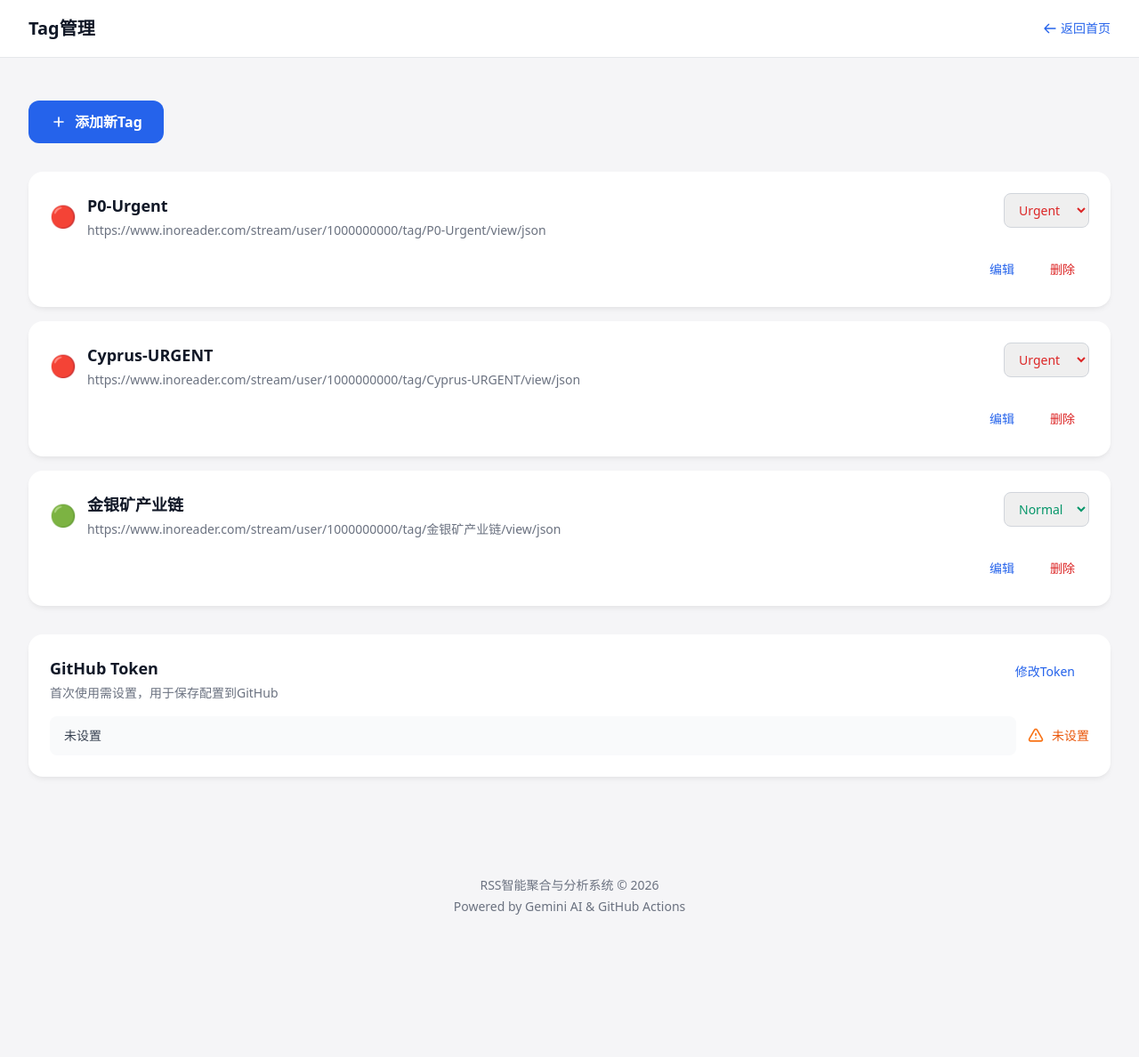
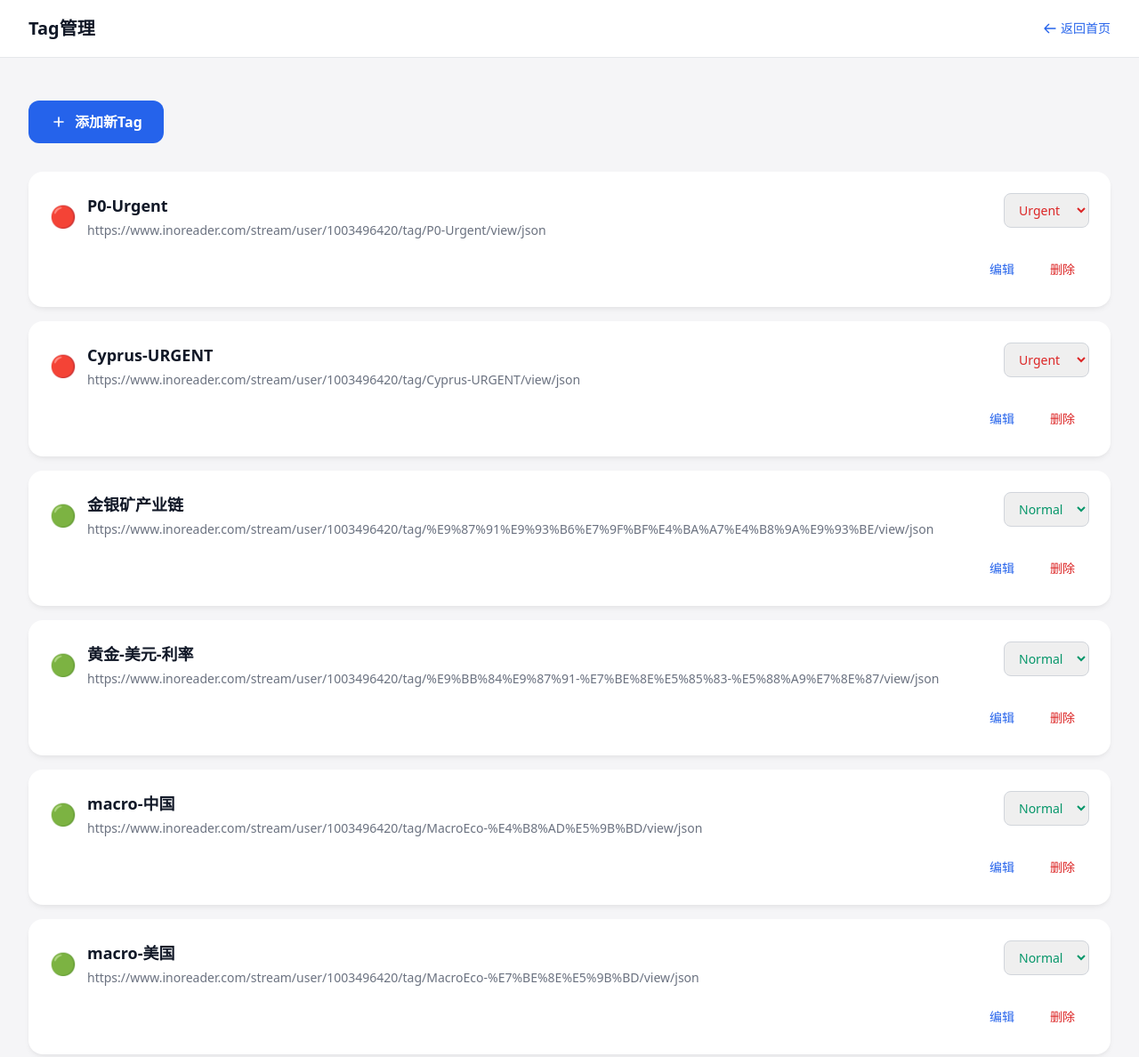
Before and after one commit to FireTigerStudio/-InoreaderAI, a website: page docs/tags.html in a window 1280 px wide. Shown: the top 1188 px of the page at 89% size. Before the commit the page ends 1061 px from the top, so only its background shows below. Drawn offline with nearby package versions, Linux system fonts and the light colour scheme.

Commit message:
Fix tags page to load all 11 tags from local config

```diff
--- a/docs/tags.html
+++ b/docs/tags.html
@@ -279,7 +279,7 @@
                     tags = App.loadTagsFromLocalStorage();
                     if (tags.length === 0) {
                         // Use default tags if nothing in localStorage
-                        tags = getDefaultTags();
+                        tags = await getDefaultTags();
                         App.saveTagsToLocalStorage(tags);
                     }
                     console.log('GitHub token not set. Using local cache.');
@@ -291,7 +291,7 @@
                 // Fallback to localStorage
                 tags = App.loadTagsFromLocalStorage();
                 if (tags.length === 0) {
-                    tags = getDefaultTags();
+                    tags = await getDefaultTags();
                 }
             } finally {
                 loadingState.classList.add('hidden');
@@ -299,13 +299,19 @@
             }
         }
 
-        // Get default tags for demonstration
-        function getDefaultTags() {
-            return [
-                { id: 1, name: "P0-Urgent", url: "https://www.inoreader.com/stream/user/1000000000/tag/P0-Urgent/view/json", type: "urgent" },
-                { id: 2, name: "Cyprus-URGENT", url: "https://www.inoreader.com/stream/user/1000000000/tag/Cyprus-URGENT/view/json", type: "urgent" },
-                { id: 3, name: "金银矿产业链", url: "https://www.inoreader.com/stream/user/1000000000/tag/金银矿产业链/view/json", type: "normal" }
-            ];
+        // Load tags from local tags.json file
+        async function getDefaultTags() {
+            try {
+                const response = await fetch('tags.json');
+                const data = await response.json();
+                return (data.tags || []).map((tag, index) => ({
+                    id: index + 1,
+                    ...tag
+                }));
+            } catch (error) {
+                console.error('Failed to load local tags.json:', error);
+                return [];
+            }
         }
 
         // Save tags to GitHub and localStorage
--- /dev/null
+++ b/docs/tags.json
@@ -0,0 +1,59 @@
+{
+  "tags": [
+    {
+      "name": "P0-Urgent",
+      "url": "https://www.inoreader.com/stream/user/1003496420/tag/P0-Urgent/view/json",
+      "type": "urgent"
+    },
+    {
+      "name": "Cyprus-URGENT",
+      "url": "https://www.inoreader.com/stream/user/1003496420/tag/Cyprus-URGENT/view/json",
+      "type": "urgent"
+    },
+    {
+      "name": "金银矿产业链",
+      "url": "https://www.inoreader.com/stream/user/1003496420/tag/%E9%87%91%E9%93%B6%E7%9F%BF%E4%BA%A7%E4%B8%9A%E9%93%BE/view/json",
+      "type": "normal"
+    },
+    {
+      "name": "黄金-美元-利率",
+      "url": "https://www.inoreader.com/stream/user/1003496420/tag/%E9%BB%84%E9%87%91-%E7%BE%8E%E5%85%83-%E5%88%A9%E7%8E%87/view/json",
+      "type": "normal"
+    },
+    {
+      "name": "macro-中国",
+      "url": "https://www.inoreader.com/stream/user/1003496420/tag/MacroEco-%E4%B8%AD%E5%9B%BD/view/json",
+      "type": "normal"
+    },
+    {
+      "name": "macro-美国",
+      "url": "https://www.inoreader.com/stream/user/1003496420/tag/MacroEco-%E7%BE%8E%E5%9B%BD/view/json",
+      "type": "normal"
+    },
+    {
+      "name": "macro-欧洲",
+      "url": "https://www.inoreader.com/stream/user/1003496420/tag/MacroEco-%E6%AC%A7%E6%B4%B2/view/json",
+      "type": "normal"
+    },
+    {
+      "name": "tech",
+      "url": "https://www.inoreader.com/stream/user/1003496420/tag/tech/view/json",
+      "type": "normal"
+    },
+    {
+      "name": "国家紧急",
+      "url": "https://www.inoreader.com/stream/user/1003496420/tag/%E5%9B%BD%E5%AE%B6%E7%B4%A7%E6%80%A5/view/json",
+      "type": "normal"
+    },
+    {
+      "name": "大宗商品波动",
+      "url": "https://www.inoreader.com/stream/user/1003496420/tag/1-%E5%A4%A7%E5%AE%97%E5%95%86%E5%93%81%E6%B3%A2%E5%8A%A8/view/json",
+      "type": "normal"
+    },
+    {
+      "name": "市场异常",
+      "url": "https://www.inoreader.com/stream/user/1003496420/tag/%E5%B8%82%E5%9C%BA%E5%BC%82%E5%B8%B8/view/json",
+      "type": "normal"
+    }
+  ]
+}
```
